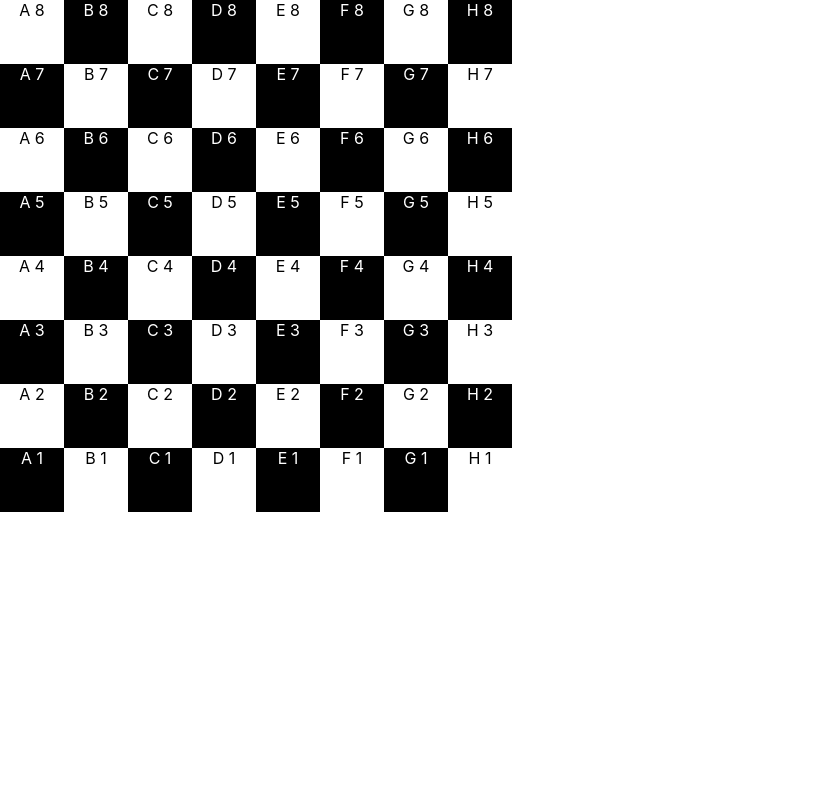
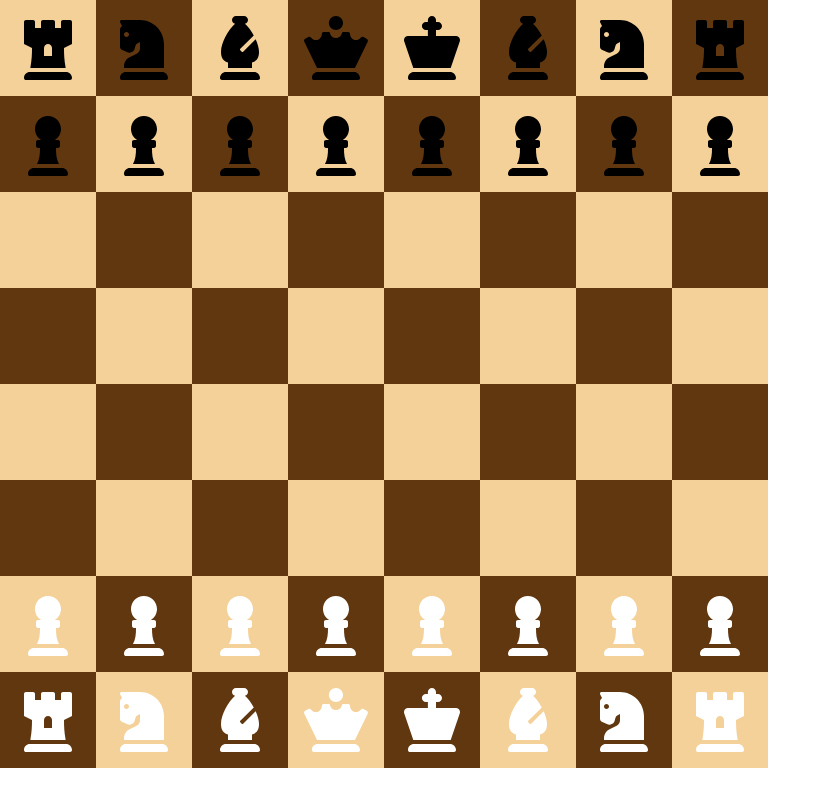
Before and after one commit to sebastianlundquist/react-chess, a React (Create React App) app: page / in a window 1280 px wide. Shown: the whole page, without its empty margins (0-831 px from the left). Built offline with nearby package versions, Linux system fonts and the light colour scheme.

Commit message:
Add chess pieces

```diff
--- a/package.json
+++ b/package.json
@@ -8,12 +8,14 @@
 		"@mui/material": "^5.8.5",
 		"react": "^18.2.0",
 		"react-dom": "^18.2.0",
-		"react-scripts": "5.0.1"
+		"react-scripts": "5.0.1",
+		"uuid": "^8.3.2"
 	},
 	"devDependencies": {
 		"@types/node": "^16.7.13",
 		"@types/react": "^18.0.0",
 		"@types/react-dom": "^18.0.0",
+		"@types/uuid": "^8.3.4",
 		"@typescript-eslint/eslint-plugin": "^4.32.0",
 		"@typescript-eslint/parser": "^4.32.0",
 		"eslint": "^7.32.0",
--- a/src/Board/Board.tsx
+++ b/src/Board/Board.tsx
@@ -1,23 +1,122 @@
 import { Stack } from '@mui/material';
+import { v4 as uuidv4 } from 'uuid';
+import { useState } from 'react';
+import Piece, { ColorType, PieceType } from '../Pieces/Piece';
+import { getPieceType, getPieceColor } from '../Pieces/utils';
 import Tile from './Tile';
-import { getColumnName, getRowName } from './utils';
+
+const columnIds = Array(8).map(() => uuidv4());
+const tileIds = Array(64).map(() => uuidv4());
 
 const getColor = (column: number, row: number) =>
 	(column + row) % 2 === 0 ? 'black' : 'white';
 
-const Board = () => (
+const initialState: Array<Array<string | undefined>> = [
+	[
+		'white-rook-0',
+		'white-pawn-0',
+		undefined,
+		undefined,
+		undefined,
+		undefined,
+		'black-pawn-7',
+		'black-rook-1',
+	],
+	[
+		'white-knight-0',
+		'white-pawn-1',
+		undefined,
+		undefined,
+		undefined,
+		undefined,
+		'black-pawn-6',
+		'black-knight-1',
+	],
+	[
+		'white-bishop-0',
+		'white-pawn-2',
+		undefined,
+		undefined,
+		undefined,
+		undefined,
+		'black-pawn-5',
+		'black-bishop-1',
+	],
+	[
+		'white-queen-0',
+		'white-pawn-3',
+		undefined,
+		undefined,
+		undefined,
+		undefined,
+		'black-pawn-4',
+		'black-queen-0',
+	],
+	[
+		'white-king-0',
+		'white-pawn-4',
+		undefined,
+		undefined,
+		undefined,
+		undefined,
+		'black-pawn-3',
+		'black-king-0',
+	],
+	[
+		'white-bishop-1',
+		'white-pawn-5',
+		undefined,
+		undefined,
+		undefined,
+		undefined,
+		'black-pawn-2',
+		'black-bishop-0',
+	],
+	[
+		'white-knight-1',
+		'white-pawn-6',
+		undefined,
+		undefined,
+		undefined,
+		undefined,
+		'black-pawn-1',
+		'black-knight-0',
+	],
+	[
+		'white-rook-1',
+		'white-pawn-7',
+		undefined,
+		undefined,
+		undefined,
+		undefined,
+		'black-pawn-0',
+		'black-rook-0',
+	],
+];
+
+const Board = () => {
+	const [boardState] = useState(initialState);
+	return (
 		<Stack direction="row">
-		{[...Array(8).keys()].map((column) => (
-			<Stack direction="column-reverse" key={column}>
-				{[...Array(8).keys()].map((row) => (
+			{boardState.map((column, columnIndex) => (
+				<Stack direction="column-reverse" key={columnIds[columnIndex]}>
+					{column.map((row, rowIndex) => (
 						<Tile
-						key={row}
-						color={getColor(column, row)}
-					>{`${getColumnName(column)} ${getRowName(row)}`}</Tile>
+							key={tileIds[columnIndex + rowIndex]}
+							color={getColor(columnIndex, rowIndex)}
+						>
+							{row && (
+								<Piece
+									type={getPieceType(row) as PieceType}
+									color={getPieceColor(row) as ColorType}
+								/>
+							)}
+						</Tile>
 					))}
 				</Stack>
 			))}
 		</Stack>
 	);
+};
 
 export default Board;
--- a/src/Board/Tile.tsx
+++ b/src/Board/Tile.tsx
@@ -8,10 +8,13 @@ type Props = {
 
 const Tile = ({ color, children }: Props) => (
 	<Box
-		width={64}
-		height={64}
-		bgcolor={color}
+		alignItems="center"
+		bgcolor={color === 'black' ? '#613710' : '#f5d19a'}
 		color={color === 'black' ? 'white' : 'black'}
+		display="flex"
+		height={96}
+		justifyContent="center"
+		width={96}
 	>
 		{children}
 	</Box>
--- /dev/null
+++ b/src/Pieces/Piece.tsx
@@ -0,0 +1,45 @@
+import SvgIcon from '@mui/material/SvgIcon';
+
+export type PieceType =
+	| 'pawn'
+	| 'bishop'
+	| 'knight'
+	| 'rook'
+	| 'queen'
+	| 'king';
+
+export type ColorType = 'black' | 'white';
+
+const paths: Record<PieceType, string> = {
+	pawn: 'M105.1 224H80C71.12 224 64 231.1 64 240v32c0 8.875 7.125 15.1 16 15.1L96 288v5.5C96 337.5 91.88 380.1 72 416h176C228.1 380.1 224 337.5 224 293.5V288l16-.0001c8.875 0 16-7.125 16-15.1v-32C256 231.1 248.9 224 240 224h-25.12C244.3 205.6 264 173.2 264 136C264 78.5 217.5 32 159.1 32S56 78.5 56 136C56 173.2 75.74 205.6 105.1 224zM272 448H47.1C21.49 448 0 469.5 0 495.1C0 504.8 7.163 512 16 512h288c8.837 0 16-7.163 16-16C320 469.5 298.5 448 272 448z',
+	bishop: 'M272 448h-224C21.49 448 0 469.5 0 496C0 504.8 7.164 512 16 512h288c8.836 0 16-7.164 16-16C320 469.5 298.5 448 272 448zM8 287.9c0 51.63 22.12 73.88 56 84.63V416h192v-43.5c33.88-10.75 56-33 56-84.63c0-30.62-10.75-67.13-26.75-102.5L185 285.6c-1.565 1.565-3.608 2.349-5.651 2.349c-2.036 0-4.071-.7787-5.63-2.339l-11.35-11.27c-1.56-1.56-2.339-3.616-2.339-5.672c0-2.063 .7839-4.128 2.349-5.693l107.9-107.9C249.5 117.3 223.8 83 199.4 62.5C213.4 59.13 224 47 224 32c0-17.62-14.38-32-32-32H128C110.4 0 96 14.38 96 32c0 15 10.62 27.12 24.62 30.5C67.75 106.8 8 214.5 8 287.9z',
+	knight: 'M19 272.5l40.62 18C63.78 292.3 68.25 293.3 72.72 293.3c4 0 8.001-.7543 11.78-2.289l12.75-5.125c9.125-3.625 16-11.12 18.75-20.5L125.2 234.8C127 227.9 131.5 222.2 137.9 219.1L160 208v50.38C160 276.5 149.6 293.1 133.4 301.2L76.25 329.9C49.12 343.5 32 371.1 32 401.5V416h319.9l-.0417-192c0-105.1-85.83-192-191.8-192H12C5.375 32 0 37.38 0 44c0 2.625 .625 5.25 1.75 7.625L16 80L7 89C2.5 93.5 0 99.62 0 106V243.2C0 255.9 7.5 267.4 19 272.5zM52 128C63 128 72 137 72 148S63 168 52 168S32 159 32 148S41 128 52 128zM336 448H47.1C21.49 448 0 469.5 0 495.1C0 504.8 7.163 512 16 512h352c8.837 0 16-7.163 16-16C384 469.5 362.5 448 336 448z',
+	rook: 'M368 32h-56c-8.875 0-16 7.125-16 16V96h-48V48c0-8.875-7.125-16-16-16h-80c-8.875 0-16 7.125-16 16V96H88.12V48c0-8.875-7.25-16-16-16H16C7.125 32 0 39.12 0 48V224l64 32c0 48.38-1.5 95-13.25 160h282.5C321.5 351 320 303.8 320 256l64-32V48C384 39.12 376.9 32 368 32zM224 320H160V256c0-17.62 14.38-32 32-32s32 14.38 32 32V320zM336 448H47.1C21.49 448 0 469.5 0 495.1C0 504.8 7.163 512 16 512h352c8.837 0 16-7.163 16-16C384 469.5 362.5 448 336 448z',
+	queen: 'M256 112c30.88 0 56-25.12 56-56S286.9 0 256 0S199.1 25.12 199.1 56S225.1 112 256 112zM399.1 448H111.1c-26.51 0-48 21.49-48 47.1C63.98 504.8 71.15 512 79.98 512h352c8.837 0 16-7.163 16-16C447.1 469.5 426.5 448 399.1 448zM511.1 197.4c0-5.178-2.509-10.2-7.096-13.26L476.4 168.2c-2.684-1.789-5.602-2.62-8.497-2.62c-17.22 0-17.39 26.37-51.92 26.37c-29.35 0-47.97-25.38-47.97-50.63C367.1 134 361.1 128 354.6 128h-38.75c-6 0-11.63 4-12.88 9.875C298.2 160.1 278.7 176 255.1 176c-22.75 0-42.25-15.88-47-38.12C207.7 132 202.2 128 196.1 128h-38.75C149.1 128 143.1 134 143.1 141.4c0 18.45-13.73 50.62-47.95 50.62c-34.58 0-34.87-26.39-51.87-26.39c-2.909 0-5.805 .8334-8.432 2.645l-28.63 16C2.509 187.2 0 192.3 0 197.4C0 199.9 .5585 202.3 1.72 204.6L104.2 416h303.5l102.5-211.4C511.4 202.3 511.1 199.8 511.1 197.4z',
+	king: 'M367.1 448H79.97c-26.51 0-48.01 21.49-48.01 47.1C31.96 504.8 39.13 512 47.96 512h352c8.838 0 16-7.163 16-16C416 469.5 394.5 448 367.1 448zM416.1 160h-160V112h16.01c17.6 0 31.98-14.4 31.98-32C303.1 62.4 289.6 48 272 48h-16.01V32C256 14.4 241.6 0 223.1 0C206.4 0 191.1 14.4 191.1 32.01V48H175.1c-17.6 0-32.01 14.4-32.01 32C143.1 97.6 158.4 112 175.1 112h16.01V160h-160C17.34 160 0 171.5 0 192C0 195.2 .4735 198.4 1.437 201.5L74.46 416h299.1l73.02-214.5C447.5 198.4 448 195.2 448 192C448 171.6 430.1 160 416.1 160z',
+};
+
+const viewBoxes: Record<PieceType, string> = {
+	pawn: '0 0 320 512',
+	bishop: '0 0 320 512',
+	knight: '0 0 384 512',
+	rook: '0 0 384 512',
+	queen: '0 0 512 512',
+	king: '0 0 448 512',
+};
+
+type Props = {
+	type: PieceType;
+	color: ColorType;
+};
+
+const Piece = ({ type, color }: Props) => (
+	<SvgIcon
+		sx={{ height: '64px', width: '64px', fill: color }}
+		viewBox={viewBoxes[type]}
+	>
+		<path d={paths[type]} />
+	</SvgIcon>
+);
+
+export default Piece;
--- /dev/null
+++ b/src/Pieces/utils.ts
@@ -0,0 +1,6 @@
+const getPieceColor = (id: string) => id.substring(0, id.indexOf('-'));
+
+const getPieceType = (id: string) =>
+	id.substring(id.indexOf('-') + 1, id.lastIndexOf('-'));
+
+export { getPieceColor, getPieceType };
```
Also changed, not shown: 1 other file (tests, documents, lock files or other folders). Lines whose indentation alone changed are shown as unchanged.
